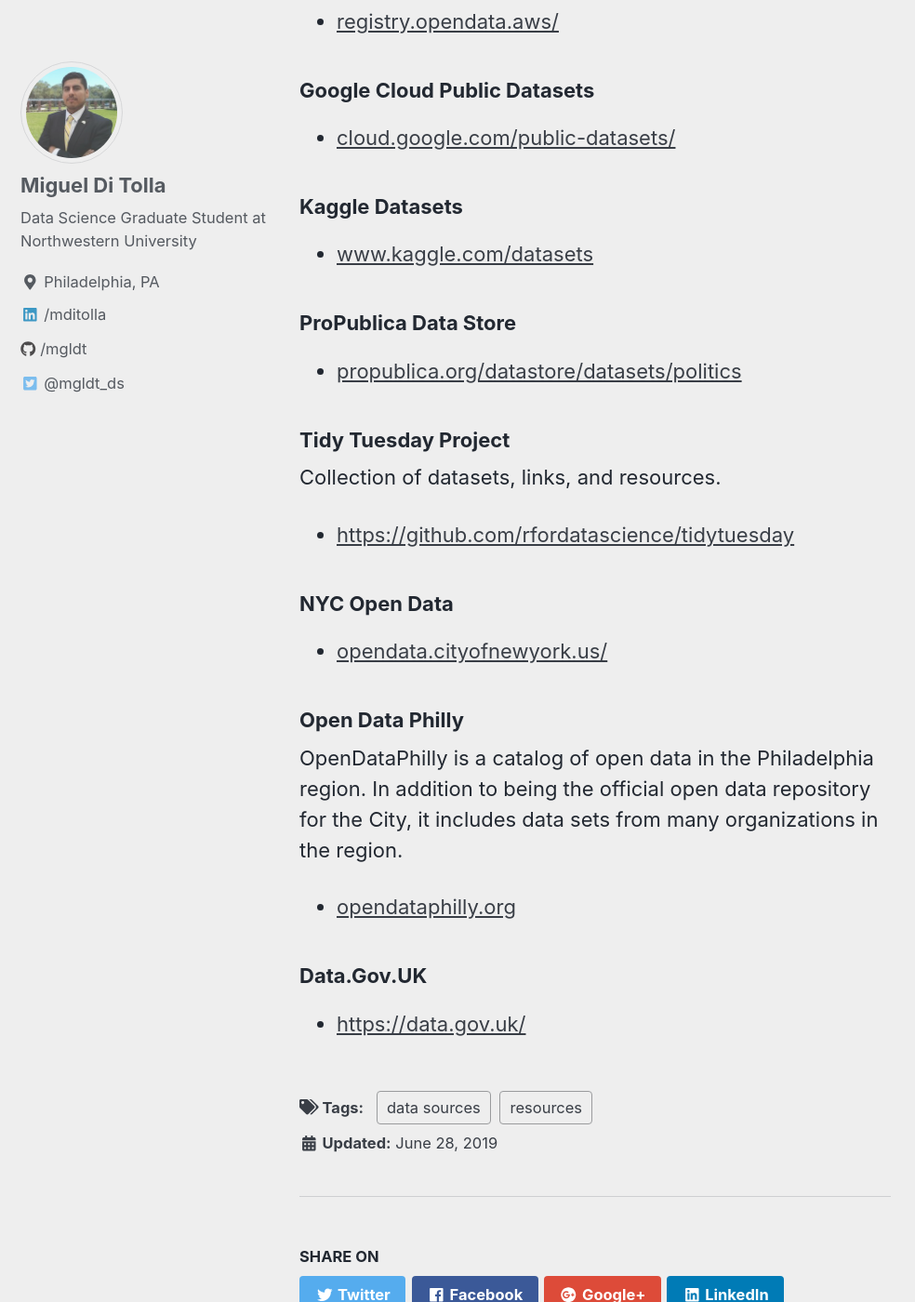
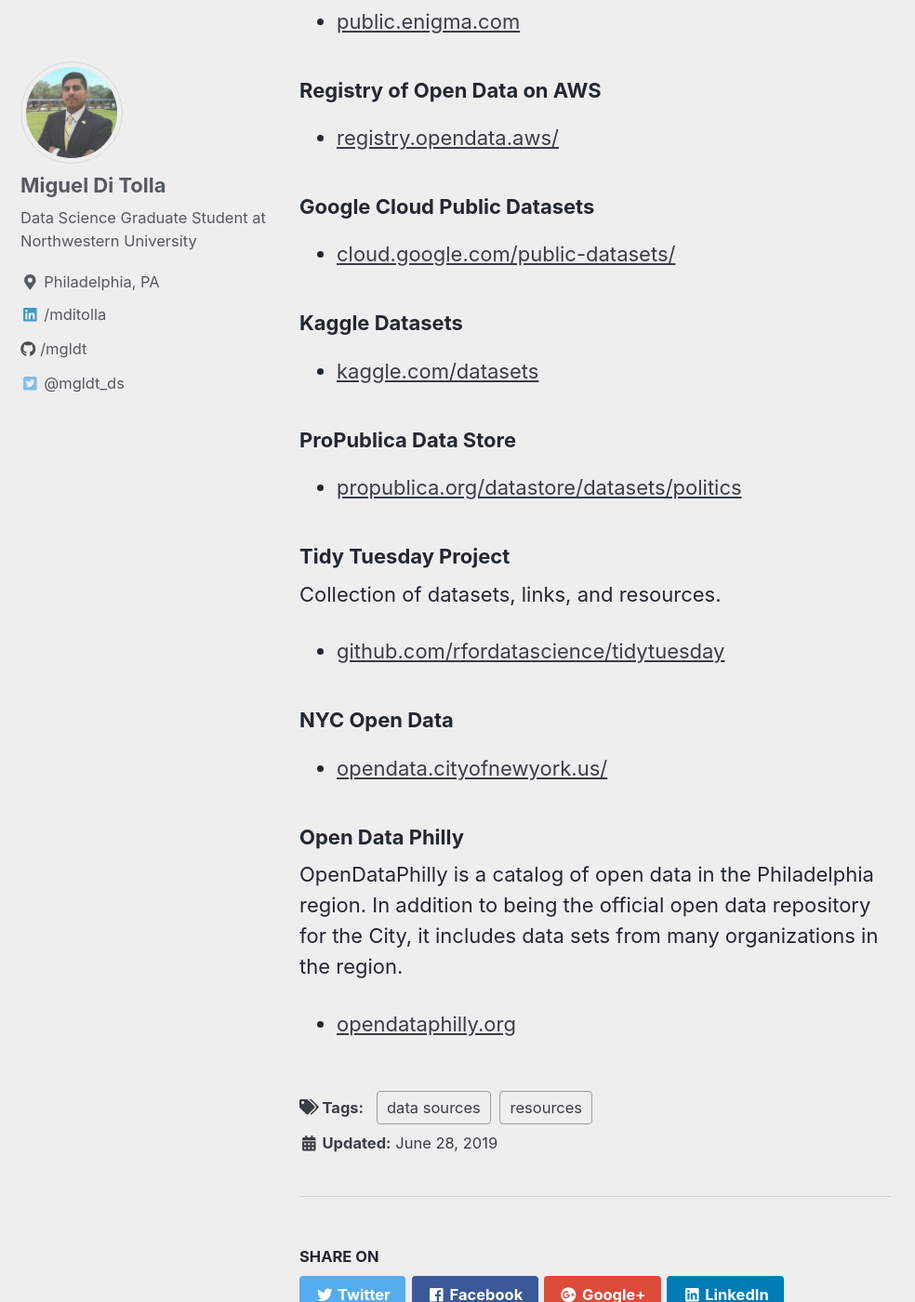
Before and after one commit to mgldt/mgldt.github.io, a Jekyll site: the page built from _posts/2019-06-28-data-sources.md, in a window 1280 px wide and 1400 px high, scrolled down 1535 px. Shown: the whole window at 93% size, without its empty margins (0-984 px from the left). Built offline with Jekyll 4.4.1, drawn with Linux system fonts in a browser that asks for light colours; cached includes are drawn as plain includes; some of the changed lines change nothing that is shown; some of the changed text lies outside the part shown.

Commit message:
Update 2019-06-28-data-sources.md

```diff
--- a/_posts/2019-06-28-data-sources.md
+++ b/_posts/2019-06-28-data-sources.md
@@ -17,9 +17,14 @@
 * [tinyletter.com/data-is-plural](https://tinyletter.com/data-is-plural)
 
 
-### Data.gov
+### Data.gov (USA)
 
 * [data.gov](https://data.gov)
+
+
+### Data.Gov.UK
+
+* [data.gov.uk/](https://data.gov.uk/)
 
 
 ### European Data Portal
@@ -59,7 +64,7 @@
 
 ### Kaggle Datasets
 
-* [www.kaggle.com/datasets](https://www.kaggle.com/datasets)
+* [kaggle.com/datasets](https://www.kaggle.com/datasets)
 
 
 ### ProPublica Data Store
@@ -70,7 +75,7 @@
 ### Tidy Tuesday Project
 Collection of datasets, links, and resources.
 
-* [https://github.com/rfordatascience/tidytuesday](https://github.com/rfordatascience/tidytuesday)
+* [github.com/rfordatascience/tidytuesday](https://github.com/rfordatascience/tidytuesday)
 
 
 ### NYC Open Data
@@ -82,8 +87,3 @@
 OpenDataPhilly is a catalog of open data in the Philadelphia region. In addition to being the official open data repository for the City, it includes data sets from many organizations in the region.
 
 * [opendataphilly.org](https://www.opendataphilly.org/)
-
-
-### Data.Gov.UK
-
-* [https://data.gov.uk/](https://data.gov.uk/)
```
